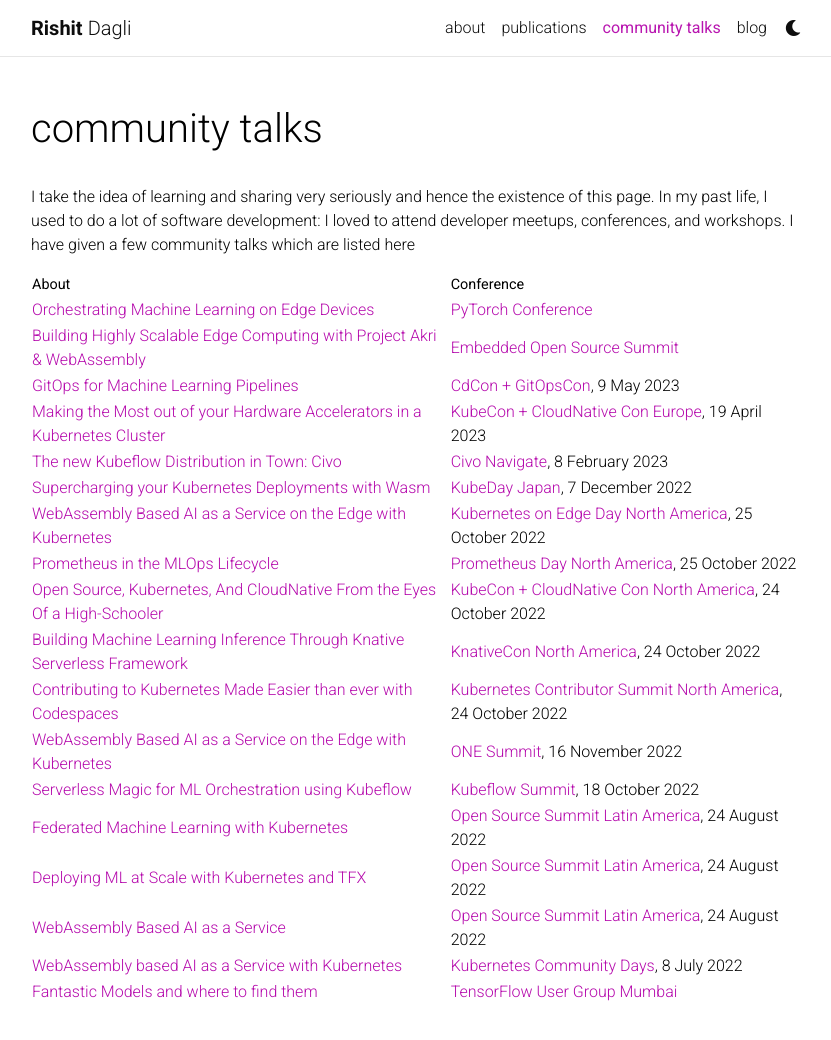
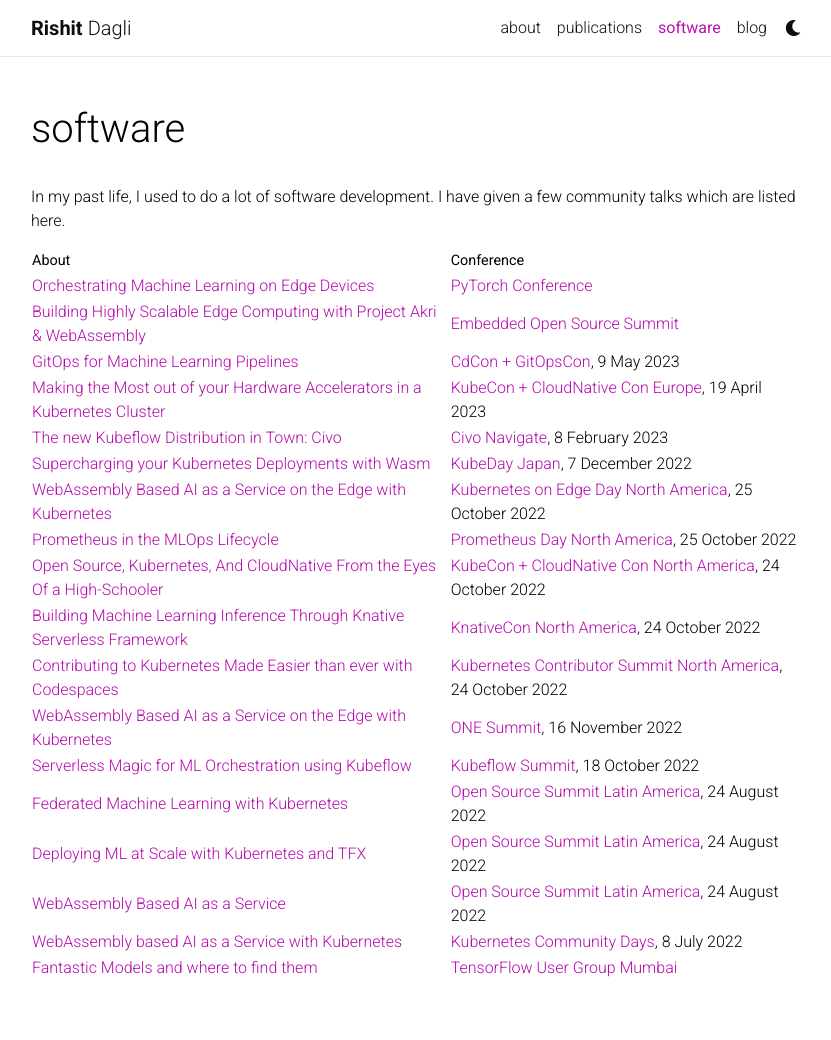
Before and after one commit to Rishit-dagli/personal-website, a Jekyll site: the page built from _pages/software.md, in a window 1280 px wide and 1075 px high. Shown: the top 1040 px of the window, without its empty margins (224-1055 px from the left). Built offline with Jekyll 4.4.1, drawn with Linux system fonts in a browser that asks for light colours; comment, search, counter and statistics services are not loaded; a style sheet for code colours, icons or effects is not loaded.

Commit message:
Update and rename community-talks.md to software.md

```diff
--- a/_pages/community-talks.md
+++ b/_pages/software.md
@@ -1,12 +1,12 @@
 ---
 layout: page
-permalink: /community-talks/
-title: community talks
+permalink: /software/
+title: software
 nav: true
 nav_order: 3
 ---
 
-I take the idea of learning and sharing very seriously and hence the existence of this page. In my past life, I used to do a lot of software development: I loved to attend developer meetups, conferences, and workshops. I have given a few community talks which are listed here
+In my past life, I used to do a lot of software development. I have given a few community talks which are listed here.
 
 | About | Conference |
 | ------ | ----------- |
```
